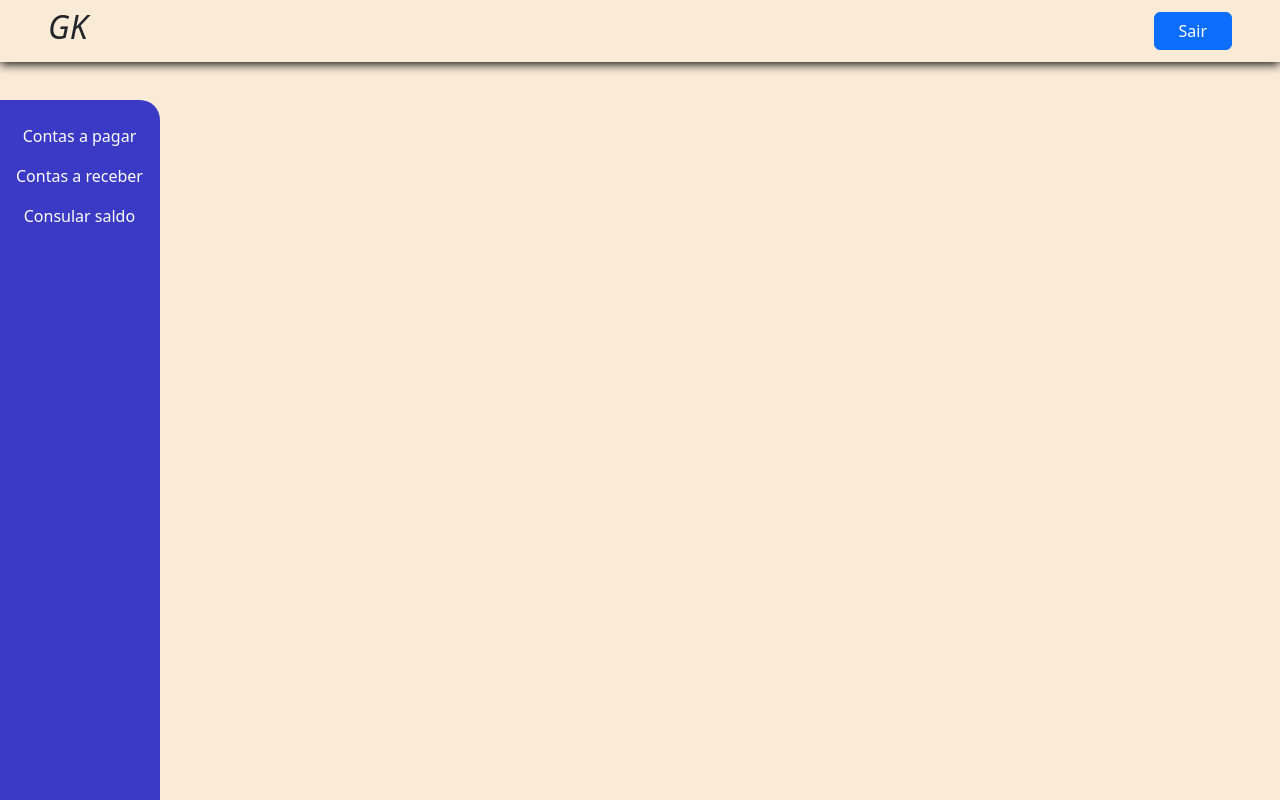
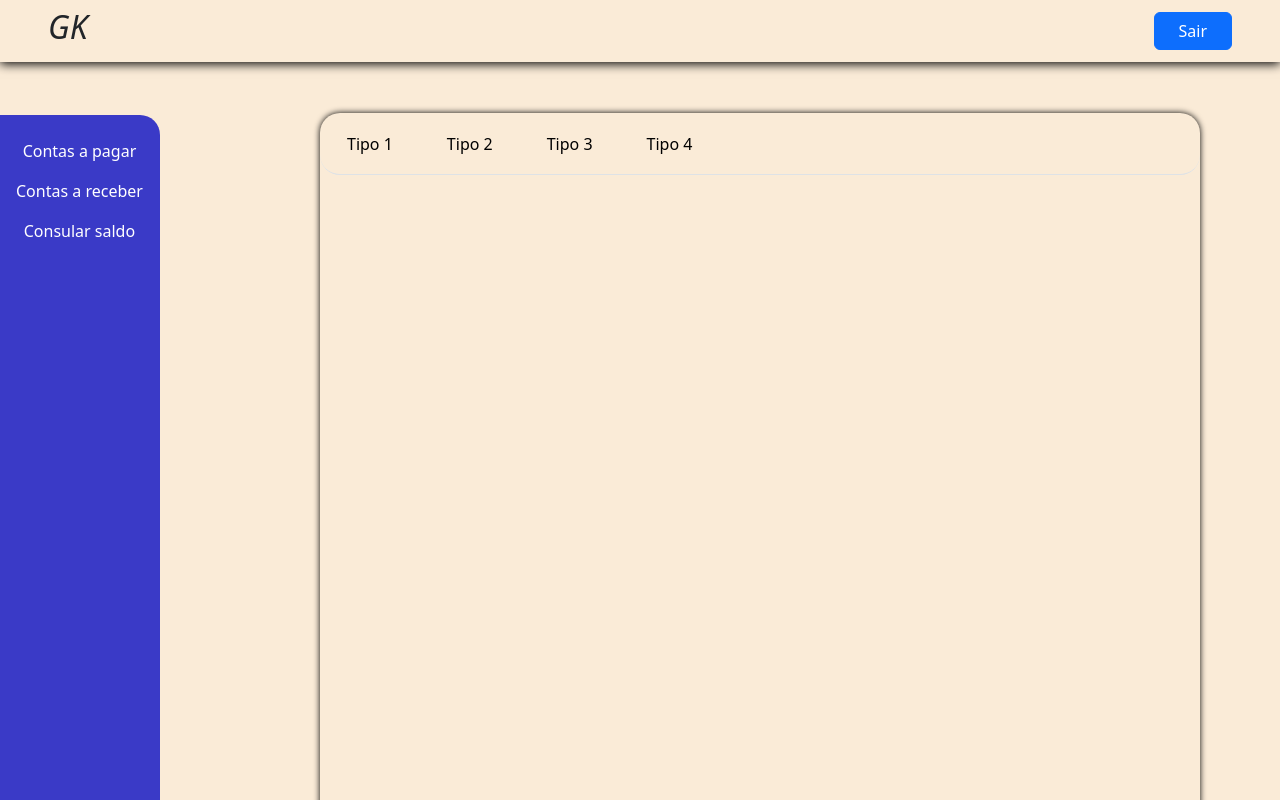
Before and after one commit to GabrielSKlauck/Contabilidade-Angular, an Angular app in the folder Front/: page /homepage in a window 1280 px wide. Both pictures are taken after a click on the item "Contas a pagar". Shown: the top 800 px of the page. Built offline with nearby package versions, Linux system fonts and the light colour scheme.

Commit message:
Bug do menu lateral corrigido, contas a pagar iniciado

```diff
--- a/Front/src/app/pages/contas-pagar/contas-pagar.component.css
+++ b/Front/src/app/pages/contas-pagar/contas-pagar.component.css
@@ -0,0 +1,19 @@
+#externa{
+    width: 55rem;
+    height: 55rem;
+    border-radius: 20px;
+    margin-top: 28px;
+    margin-left: 10rem;
+    box-shadow: black 0px 0px 6px;;
+}
+ul{
+    border-radius: 20px;
+
+}
+li{
+
+    padding: 10px;
+}
+a{
+    color: black;
+}
--- a/Front/src/app/pages/contas-pagar/contas-pagar.component.html
+++ b/Front/src/app/pages/contas-pagar/contas-pagar.component.html
@@ -1 +1,21 @@
-<h1>contasPagar</h1>
+<div id="externa">
+        <ul class="nav nav-tabs">
+            <li class="nav-item">
+              <a class="nav-link " href="#">Tipo 1</a>
+            </li>
+            <li class="nav-item">
+              <a class="nav-link" href="#">Tipo 2</a>
+            </li>
+            <li class="nav-item">
+              <a class="nav-link" href="#">Tipo 3</a>
+            </li>
+            <li class="nav-item">
+              <a class="nav-link" href="#">Tipo 4</a>
+            </li>
+          </ul>
+    <div>
+        <form action="">
+
+        </form>
+    </div>
+</div>
--- a/Front/src/app/pages/homepage/homepage.component.css
+++ b/Front/src/app/pages/homepage/homepage.component.css
@@ -1,22 +1,25 @@
-
+app-header{
+    width: 100%;
+    height: 70px;
+    display: block;
+}
+div{
+    width: 100%;
+    height: 100%;
+    display: flex;
+    margin-top: 15px;
+}
 nav{
     background-color: rgb(58, 58, 199);
     color: white;
     height: 100%;
-    width: auto;
+    width: 10rem;
     max-width: 160px;
     margin-top: 30px;
     border-top-right-radius: 20px;
     border-top-right-radius: 20px;
     text-align: center;
 }
-
-app-header{
-    width: 100%;
-    height: 70px;
-    display: block;
-}
-
 ul{
     list-style: none;
     position: absolute;
--- a/Front/src/app/pages/homepage/homepage.component.html
+++ b/Front/src/app/pages/homepage/homepage.component.html
@@ -1,4 +1,5 @@
 <app-header></app-header>
+<div>
     <nav>
         <ul class="nav flex-column mt-3 ms-3">
             <li class="nav-item my-2">
@@ -16,3 +17,4 @@
     </nav>
 
     <router-outlet name="ComponenteContasPagar"></router-outlet>
+</div>
```
Lines whose indentation alone changed are shown as unchanged.
